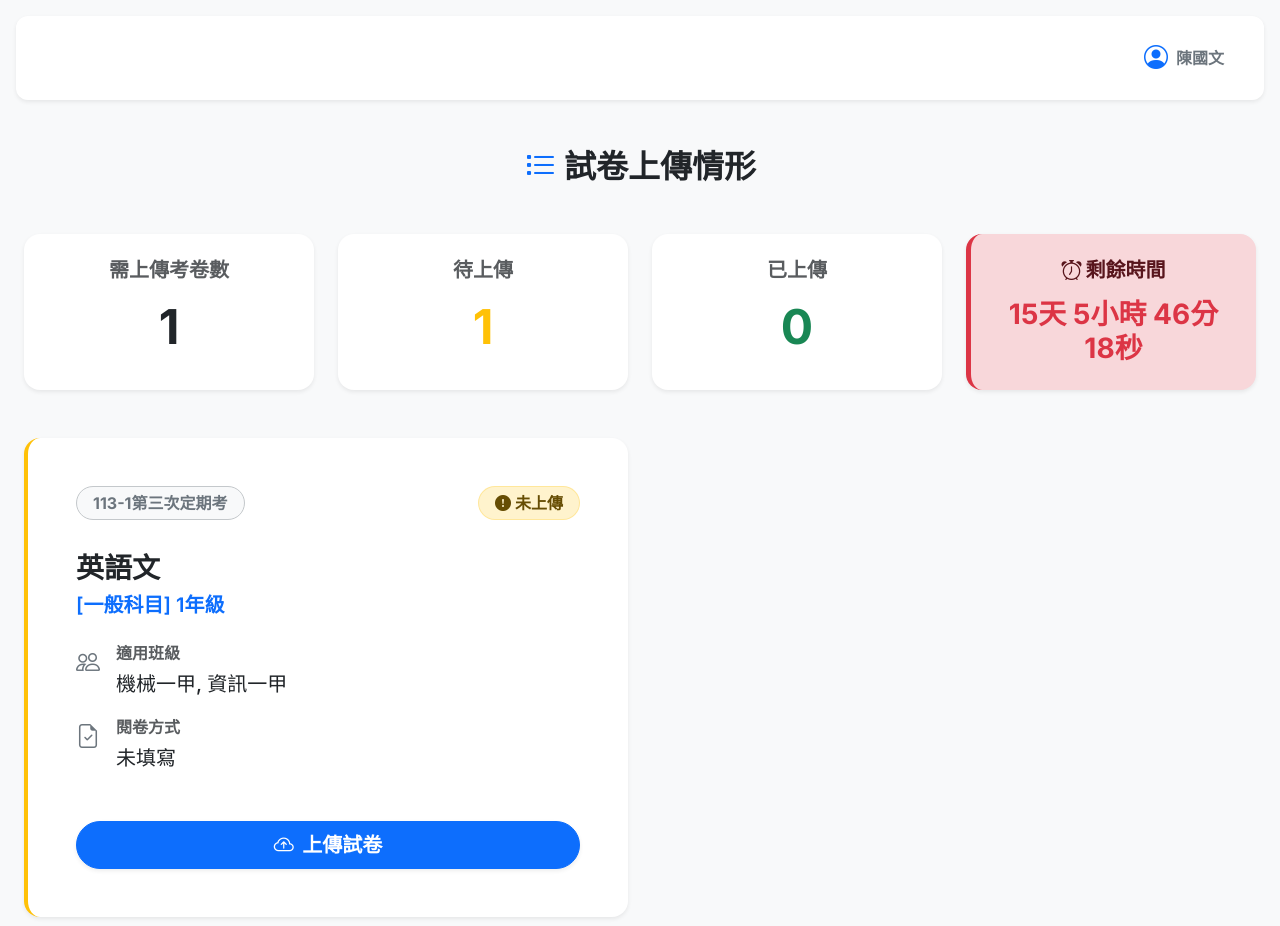
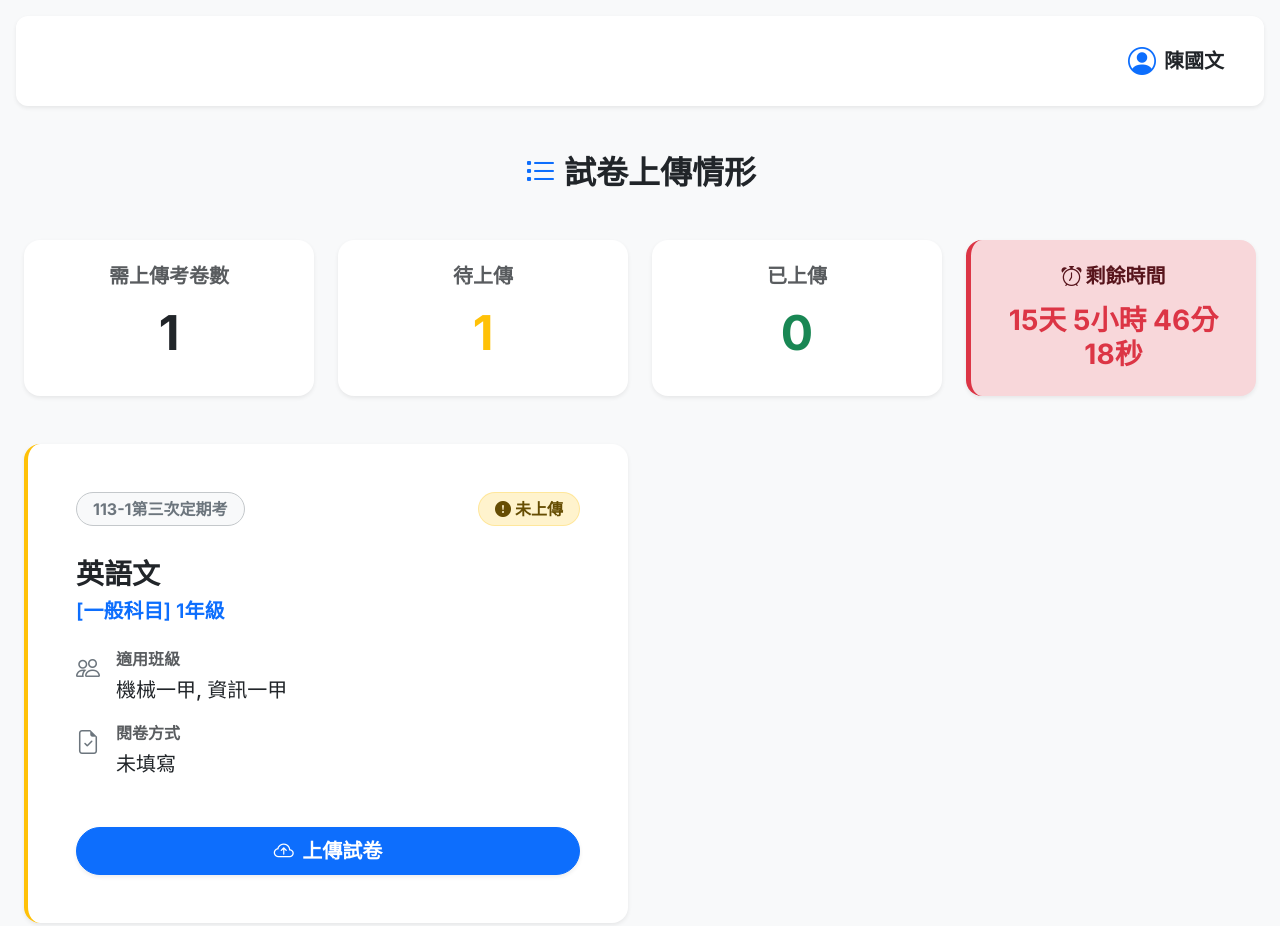
Before and after one commit to cookeyholder/ExamPaperUploadSystem-GAS, a website built with Vite: page index.html in a window 1280 px wide. Built offline with nearby package versions, Linux system fonts and the light colour scheme.

Commit message:
style(layout): 放大右上角使用者名稱與信箱等字體級別

```diff
--- a/index.html
+++ b/index.html
@@ -69,8 +69,8 @@
 
             <div class="ms-auto d-flex align-items-center dropdown">
               <div class="user-profile me-2" role="button" data-bs-toggle="dropdown" aria-expanded="false">
-                <i class="bi bi-person-circle fs-4 text-primary me-2"></i>
-                <span class="fw-semibold text-secondary" id="user-display-name">載入中...</span>
+                <i class="bi bi-person-circle fs-3 text-primary me-2"></i>
+                <span class="fw-bold text-dark fs-5" id="user-display-name">載入中...</span>
               </div>
               <ul class="dropdown-menu dropdown-menu-end shadow-sm border-0 mt-2">
                 <li><a class="dropdown-item text-danger" href="#"><i class="bi bi-box-arrow-right me-2"></i>登出</a></li>
```
